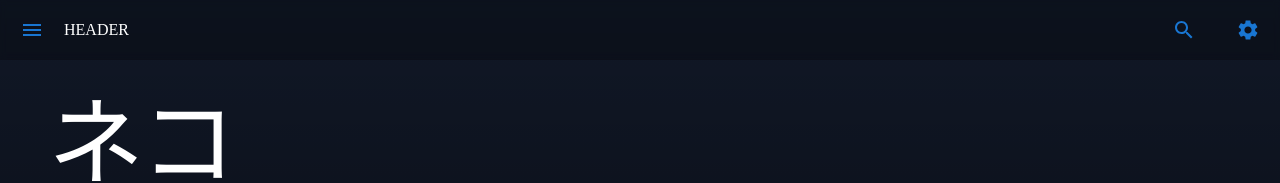
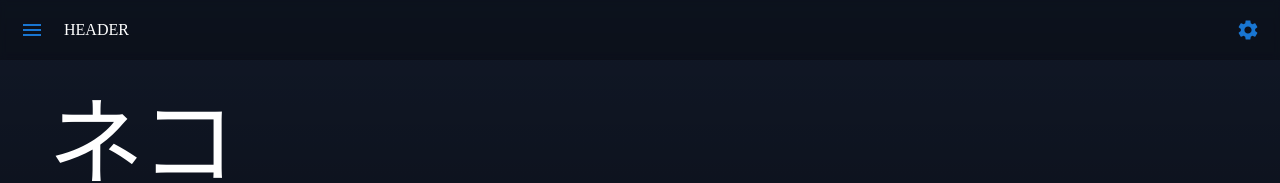
Before and after one commit to cdq73700/portfolios, a Next.js app in the folder 01-LandingPage/frontend/: page / in a window 1280 px wide. Shown: the top 183 px of the page. Built offline with nearby package versions, Linux system fonts and the light colour scheme.

Commit message:
fix(frontend): 検索ボタンの削除

```diff
--- a/01-LandingPage/frontend/components/Header.tsx
+++ b/01-LandingPage/frontend/components/Header.tsx
@@ -1,5 +1,5 @@
 'use client'
-import { Menu, Search, Settings } from '@mui/icons-material'
+import { Menu, Settings } from '@mui/icons-material'
 import SideMenu from './SideMenu'
 import LeftMenu from './LeftMenu'
 import RightMenu from './RightMenu'
@@ -39,9 +39,6 @@ const Header = () => {
           </Button>
           <Stack>HEADER</Stack>
           <Box flexGrow={1}></Box>
-          <Button>
-            <Search></Search>
-          </Button>
           <Button onClick={() => toggleMenuCallback('right')}>
             <Settings></Settings>
           </Button>
```
